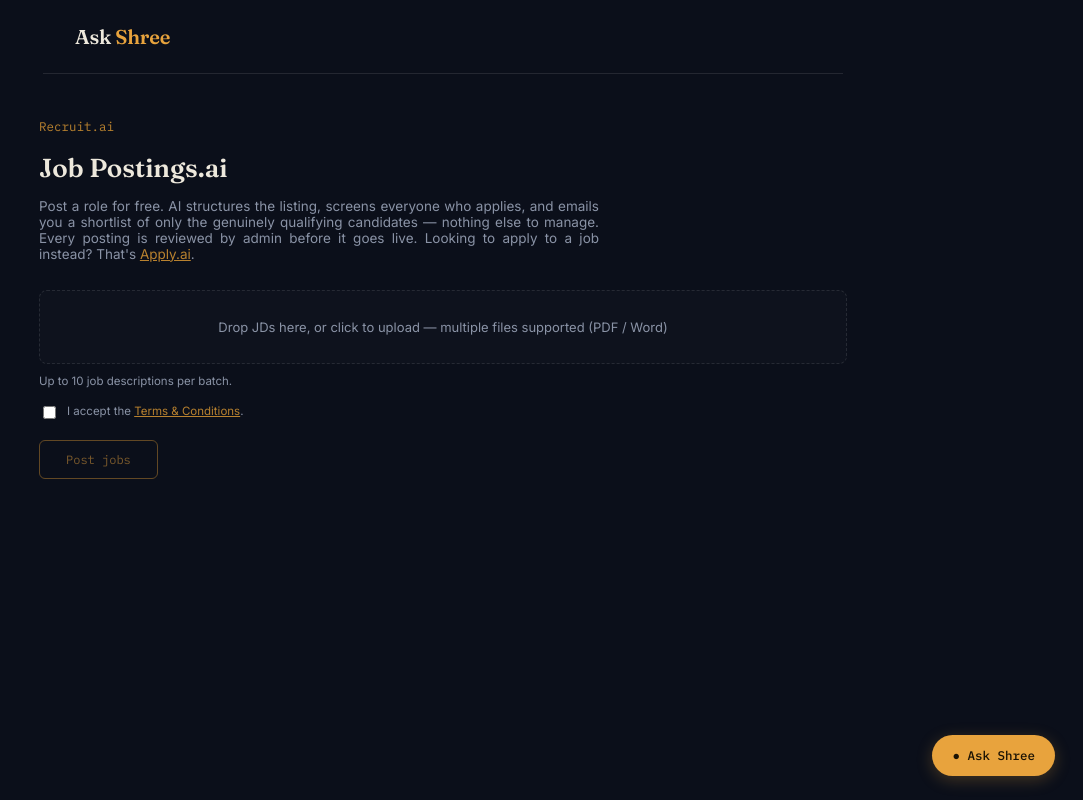
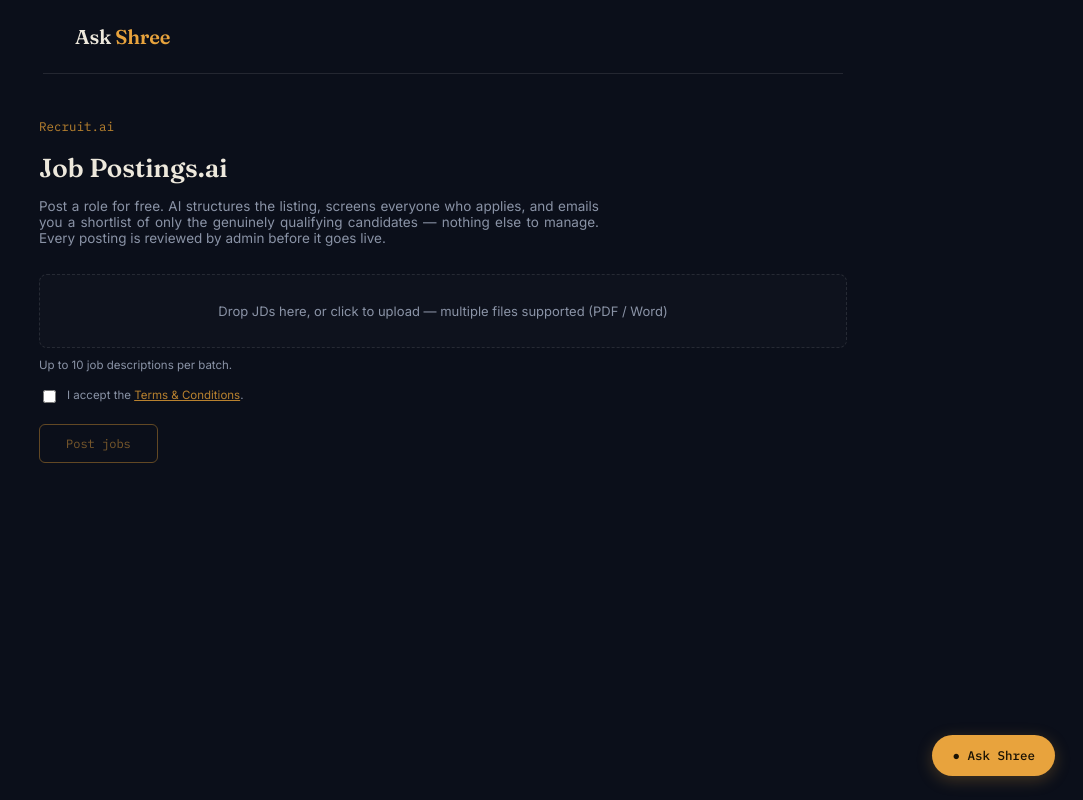
Before and after one commit to shreeshanarsha-star/Askshree-App, a Next.js app: page /tools/job-postings-ai in a window 1280 px wide. Shown: the whole page, without its empty margins (197-1280 px from the left). Built offline with nearby package versions, Linux system fonts and the light colour scheme.

Commit message:
Remove Apply.ai cross-link line from Job Postings.ai description

```diff
--- a/app/tools/job-postings-ai/page.js
+++ b/app/tools/job-postings-ai/page.js
@@ -111,7 +111,6 @@
         <h1 className="serif" style={{ fontSize: 26, color: 'var(--cream)', margin: '8px 0 12px' }}>Job Postings.ai</h1>
         <p style={{ fontSize: 13.5, color: 'var(--slate)', maxWidth: 560, marginBottom: 28, textAlign: 'justify' }}>
           Post a role for free. AI structures the listing, screens everyone who applies, and emails you a shortlist of only the genuinely qualifying candidates — nothing else to manage. Every posting is reviewed by admin before it goes live.
-          Looking to apply to a job instead? That's <a href="/tools/apply-ai" style={{ color: 'var(--amber-dim)' }}>Apply.ai</a>.
         </p>
 
         <div className="jp-panel active">
```
